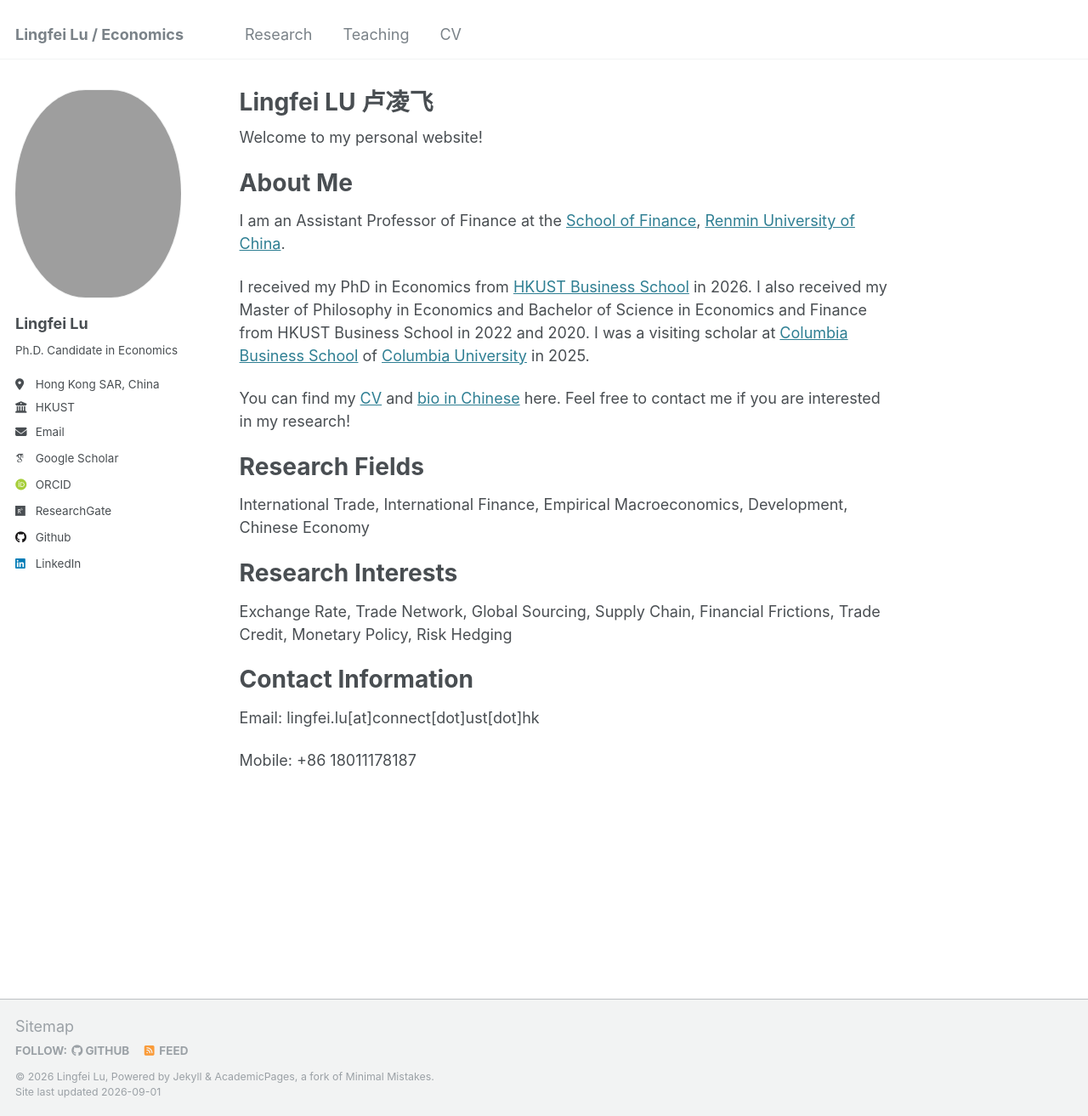
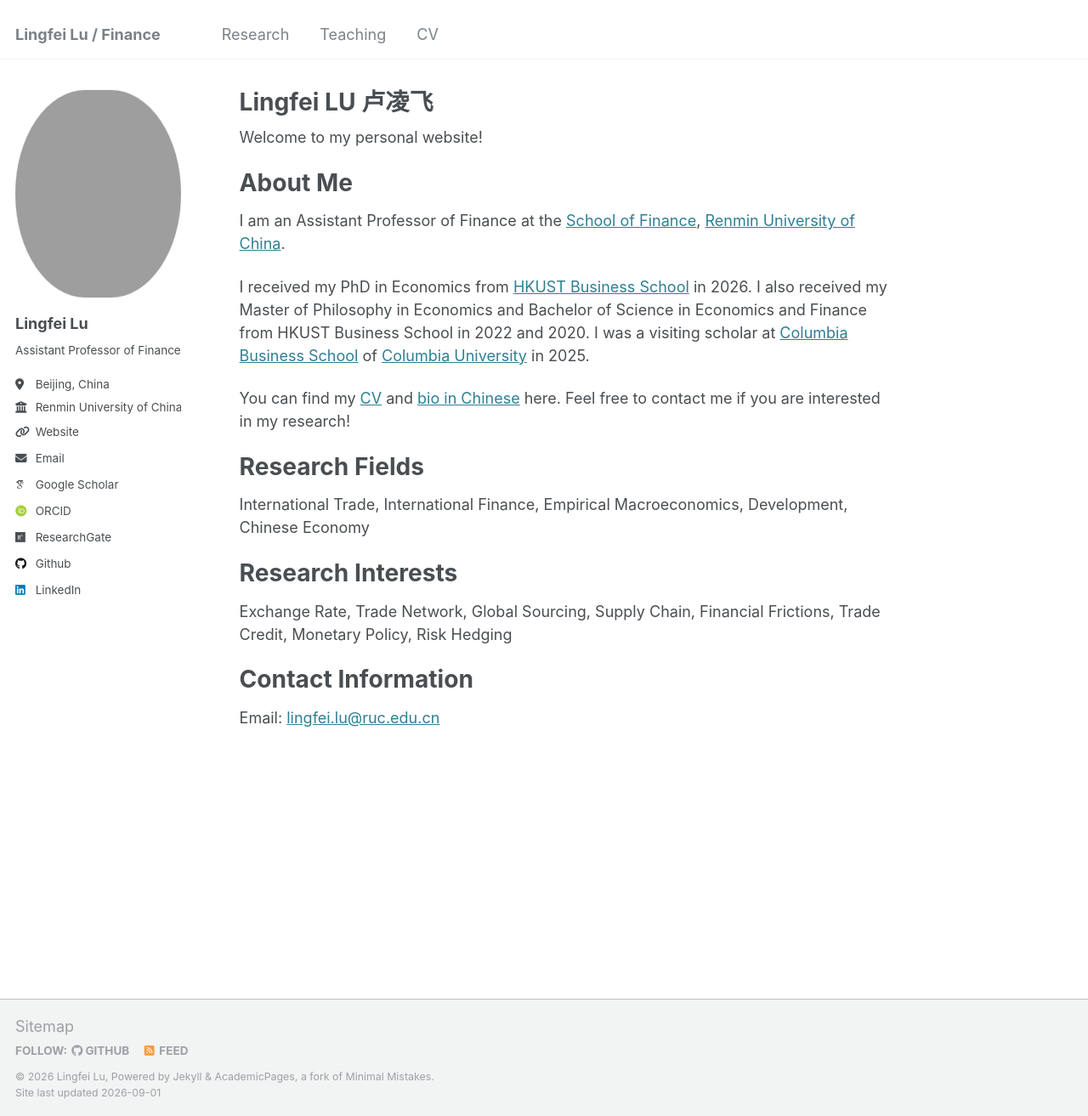
Before and after one commit to lingfei-daniel-lu/lingfei-daniel-lu.github.io, a Jekyll site: the page built from _pages/about.md, in a window 1280 px wide and 1313 px high. Shown: the whole window at 85% size. Built offline with Jekyll 4.4.1, drawn with Linux system fonts in a browser that asks for light colours; some web fonts are replaced.

Commit message:
fix: update academic identity and contact info (RUC)
- Sidebar: Assistant Professor of Finance, Renmin University of China, Beijing
- Email: lingfei.lu@ruc.edu.cn (fixes broken mailto from [at] obfuscation)
- Remove public mobile number from homepage
- Fill real site description, og_image, google site verification
- Fix repository field and analytics provider type
- Site title: Economics -> Finance

```diff
--- a/_config.yml
+++ b/_config.yml
@@ -8,13 +8,13 @@
 
 # Basic Site Settings
 locale                   : "en-US"
-title                    : "Lingfei Lu / Economics"
+title                    : "Lingfei Lu / Finance"
 title_separator          : "-"
 name                     : &name "Lingfei Lu"
-description              : &description "personal description"
+description              : &description "Lingfei Lu is an Assistant Professor of Finance at the School of Finance, Renmin University of China. His research covers international trade, international finance, and the Chinese economy."
 url                      : https://lingfei-daniel-lu.github.io # the base hostname & protocol for your site e.g. "https://[your GitHub username].github.io"
 baseurl                  : "" # the subpath of your site, e.g. "/blog"
-repository               : "lingfei-daniel-lu.github/lingfei-daniel-lu.github.io"
+repository               : "lingfei-daniel-lu/lingfei-daniel-lu.github.io"
 
 # Site Author - The following control what appear as part of the author content on the side bar.
 #               If a field is blank the icon and link will not appear, otherwise it will be shown.
@@ -24,11 +24,11 @@ author:
   avatar           : "profile_lu3.png"
   name             : "Lingfei Lu"
   pronouns         : # example: "she/her"
-  bio              : "Ph.D. Candidate in Economics"
-  location         : "Hong Kong SAR, China"
-  employer         : "HKUST"
-  uri              : # URL
-  email            : "lingfei.lu[at]connect.ust.hk"
+  bio              : "Assistant Professor of Finance"
+  location         : "Beijing, China"
+  employer         : "Renmin University of China"
+  uri              : "https://sf.ruc.edu.cn"
+  email            : "lingfei.lu@ruc.edu.cn"
 
   # Academic websites
   arxiv            : # URL - Update with the correct link to your profile
@@ -121,7 +121,7 @@ atom_feed:
 
 
 # SEO Related
-google_site_verification :
+google_site_verification : google1467c2b3c0ffab39
 bing_site_verification   :
 alexa_site_verification  :
 yandex_site_verification :
@@ -134,7 +134,7 @@ facebook:
   username               :
   app_id                 :
   publisher              :
-og_image                 :  # Open Graph/Twitter default site image
+og_image                 : profile_lu3.png # Open Graph/Twitter default site image
 # For specifying social profiles
 # - https://developers.google.com/structured-data/customize/social-profiles
 social:
@@ -145,7 +145,7 @@ social:
 
 # Analytics
 analytics:
-  provider               :  "false" # false (default), "google", "google-universal", "google-analytics-4", "custom"
+  provider               :  false # false (default), "google", "google-universal", "google-analytics-4", "custom"
   google:
     tracking_id          :
 
--- a/_pages/about.md
+++ b/_pages/about.md
@@ -27,6 +27,4 @@ Exchange Rate, Trade Network, Global Sourcing, Supply Chain, Financial Frictions
 
 Contact Information
 ======
-Email: lingfei.lu[at]connect[dot]ust[dot]hk
-
-Mobile: +86 18011178187
+Email: [lingfei.lu@ruc.edu.cn](mailto:lingfei.lu@ruc.edu.cn)
```
